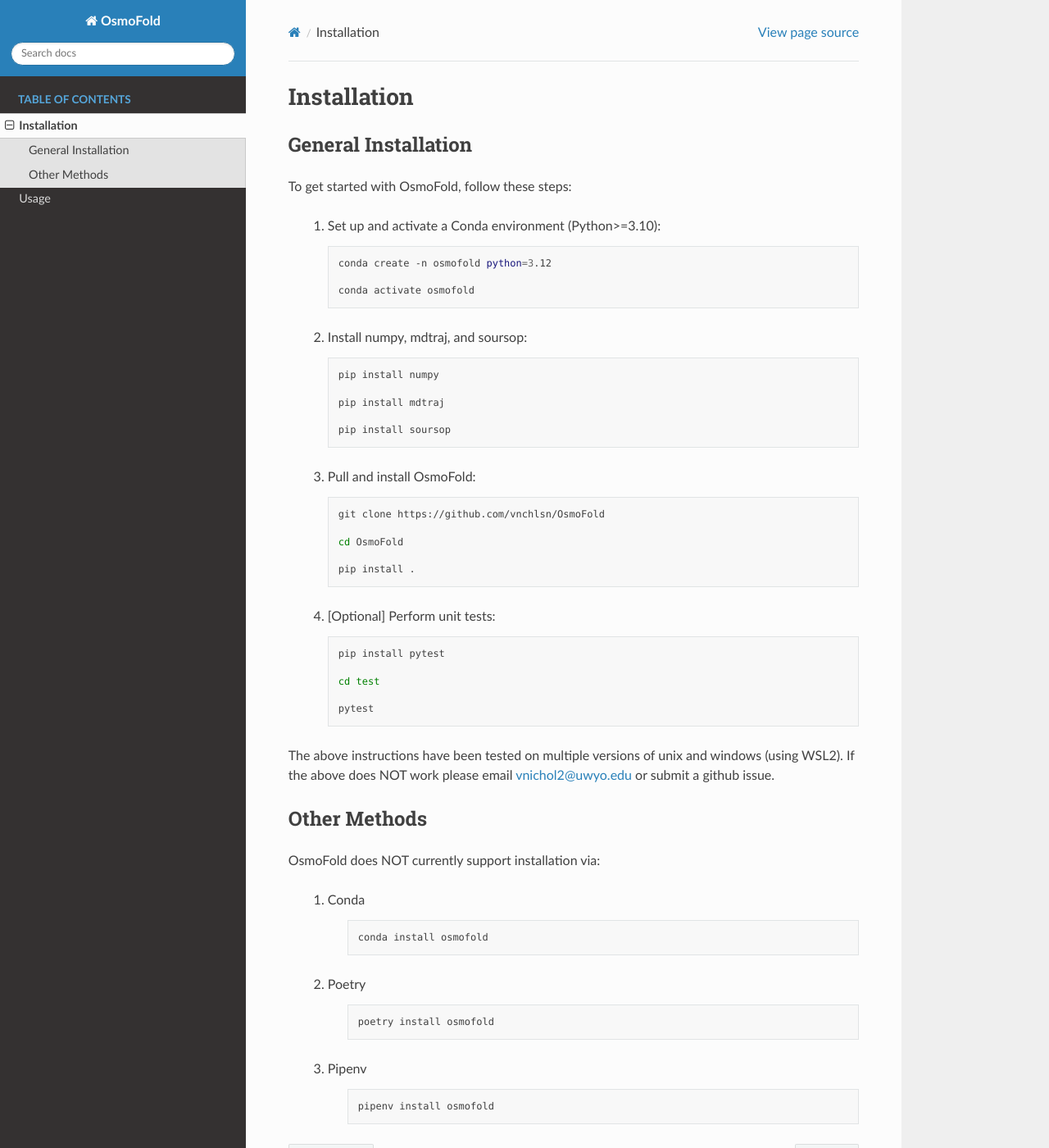
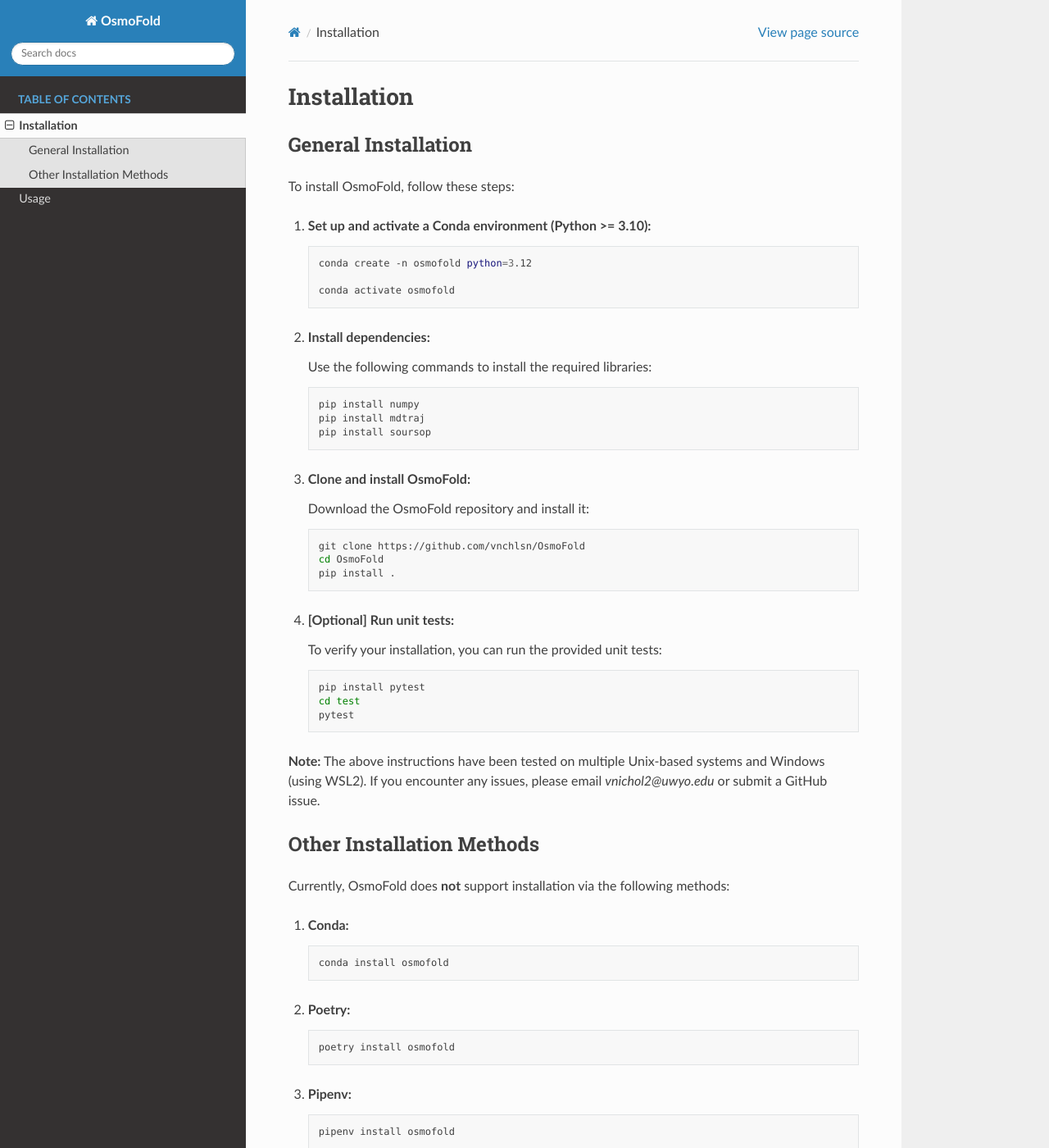
Before and after one commit to vnchlsn/OsmoFold, a Sphinx documentation site: the page built from docs/installation.rst, in a window 1280 px wide and 1400 px high. Shown: the whole window at 82% size. Built offline with Sphinx 7.4.7 and the Read the Docs theme 3.1.0, drawn with Linux system fonts in a browser that asks for light colours; some of the changed text lies outside the part shown.

```diff
--- a/docs/installation.rst
+++ b/docs/installation.rst
@@ -6,67 +6,71 @@ Installation
 General Installation
 --------------------
 
-To get started with OsmoFold, follow these steps:
+To install OsmoFold, follow these steps:
 
-   1. Set up and activate a Conda environment (Python\>=3.10):
+1. **Set up and activate a Conda environment (Python >= 3.10):**
 
-      .. code-block:: bash
+   .. code-block:: bash
 
-         conda create -n osmofold python=3.12
+      conda create -n osmofold python=3.12
 
-         conda activate osmofold
+      conda activate osmofold
 
-   2. Install numpy, mdtraj, and soursop:
+2. **Install dependencies:**
 
-      .. code-block:: bash
+   Use the following commands to install the required libraries:
 
-         pip install numpy
+   .. code-block:: bash
 
-         pip install mdtraj
+      pip install numpy
+      pip install mdtraj
+      pip install soursop
 
-         pip install soursop
+3. **Clone and install OsmoFold:**
 
-   3. Pull and install OsmoFold:
+   Download the OsmoFold repository and install it:
 
-      .. code-block:: bash
+   .. code-block:: bash
 
-         git clone https://github.com/vnchlsn/OsmoFold
+      git clone https://github.com/vnchlsn/OsmoFold
+      cd OsmoFold
+      pip install .
 
-         cd OsmoFold
+4. **[Optional] Run unit tests:**
 
-         pip install .
+   To verify your installation, you can run the provided unit tests:
 
-   4. [Optional] Perform unit tests:
+   .. code-block:: bash
 
-      .. code-block:: bash
+      pip install pytest
+      cd test
+      pytest
 
-         pip install pytest
 
-         cd test
+**Note:** The above instructions have been tested on multiple Unix-based systems and Windows (using WSL2).
+If you encounter any issues, please email `vnichol2@uwyo.edu` or submit a GitHub issue.
 
-         pytest
+Other Installation Methods
+--------------------------
 
-The above instructions have been tested on multiple versions of unix and windows (using WSL2). If the above does NOT work please email vnichol2@uwyo.edu or submit a github issue.
+Currently, OsmoFold does **not** support installation via the following methods:
 
-Other Methods
--------------
+1. **Conda:**
 
-OsmoFold does NOT currently support installation via:
+   .. code-block:: bash
 
-    1. Conda
+      conda install osmofold
 
-        .. code-block:: bash
+2. **Poetry:**
 
-         conda install osmofold
+   .. code-block:: bash
 
-    2. Poetry
+      poetry install osmofold
 
-        .. code-block:: bash
+3. **Pipenv:**
 
-         poetry install osmofold
+   .. code-block:: bash
 
-    3. Pipenv
+      pipenv install osmofold
 
-        .. code-block:: bash
-
-         pipenv install osmofold
+Thank you for using OsmoFold! If you have any questions or feedback, feel free to reach out.
```
Also changed, not shown: docs/usage.rst (+34 -11 lines).
